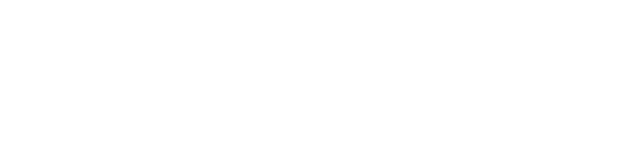
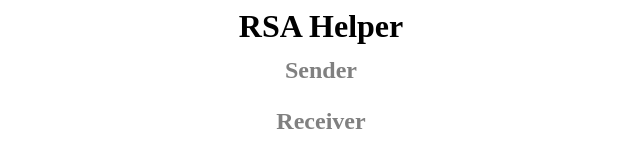
Before and after one commit to pauldubois98/AsymmetricCryptographyTalk, a plain HTML site: page tools/rsa_helper.html in a window 1280 px wide. Shown: the whole page, without its empty margins (319-959 px from the left). Drawn offline with Linux system fonts and the light colour scheme.

Commit message:
rsa helper: added titles + basic styles

```diff
--- a/tools/rsa_helper.css
+++ b/tools/rsa_helper.css
@@ -0,0 +1,13 @@
+body{
+    display: flex;
+    flex-direction: column;
+    align-items: center;
+}
+h1{
+    text-align: center;
+    margin: 0;
+}
+h2{
+    margin: 0.5em;
+    color: grey;
+}
--- a/tools/rsa_helper.html
+++ b/tools/rsa_helper.html
@@ -2,11 +2,13 @@
 <html lang="en">
   <head>
     <meta charset="utf-8">
-    <title></title>
+    <title>RSA Helper</title>
     <link rel="stylesheet" href="rsa_helper.css">
   </head>
   <body>
-
+    <h1>RSA Helper</h1>
+    <h2>Sender</h2>
+    <h2>Receiver</h2>
   </body>
   <script src="rsa_helper.js"></script>
 </html>
```
